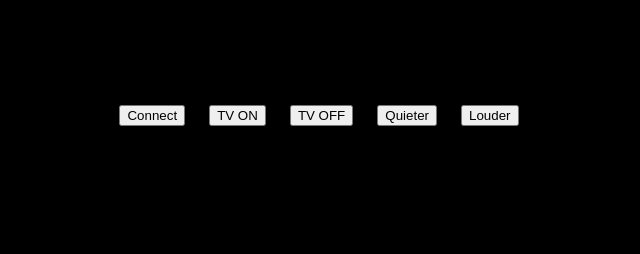
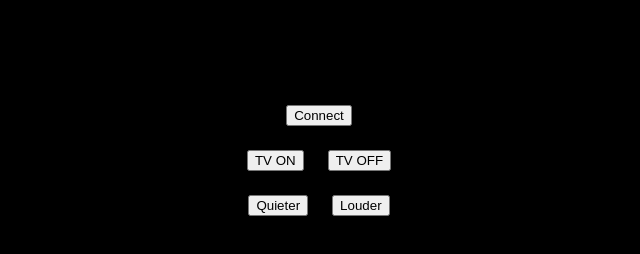
Before and after one commit to bwedgar/TVREMOTE, a plain HTML site: page index.html in a window 1280 px wide. Shown: the part 146-400 px from the top of the page, without its empty margins (321-961 px from the left). Drawn offline with Linux system fonts and the light colour scheme.

Commit message:
Update index.html

```diff
--- a/index.html
+++ b/index.html
@@ -32,8 +32,10 @@
   <br style="clear:both" />
 
      <button id="connect" class="button1">Connect</button>
+                                         <BR>
   <button id="TV_on" class="button1">TV ON</button>
    <button id="TV_off" class="button1">TV OFF</button>
+                                      <BR>
   <button id="quieter" class="button1">Quieter</button>
   <button id="louder" class="button1">Louder</button>
   <br style="clear:both" />
```
